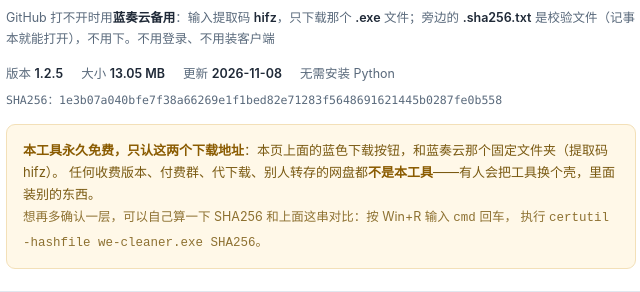
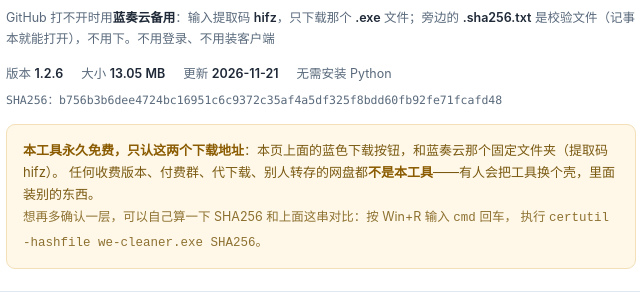
Before and after one commit to kidult-sunzi/we-cleaner, a plain HTML site: page docs/index.html in a window 1280 px wide. Shown: the part 339-631 px from the top of the page, 319-959 px from the left. Drawn offline with Linux system fonts and the light colour scheme.

Commit message:
v1.2.6: WebView2 白屏提示改为文件级检测 + 看门狗
下载页版本、日期、SHA256 同步；构建版本号 1.2.6.0。

```diff
--- a/docs/index.html
+++ b/docs/index.html
@@ -67,12 +67,12 @@ footer a{color:#8fa3ba}
       <span>GitHub 打不开时用<b>蓝奏云备用</b>：输入提取码 <b>hifz</b>，只下载那个 <b>.exe</b> 文件；旁边的 <b>.sha256.txt</b> 是校验文件（记事本就能打开），不用下。不用登录、不用装客户端</span>
     </div>
     <div class="fileinfo">
-      <span>版本 <b>1.2.5</b></span>
+      <span>版本 <b>1.2.6</b></span>
       <span>大小 <b>13.05 MB</b></span>
-      <span>更新 <b>2026-11-08</b></span>
+      <span>更新 <b>2026-11-21</b></span>
       <span>无需安装 Python</span>
     </div>
-    <div class="hash">SHA256：1e3b07a040bfe7f38a66269e1f1bed82e71283f5648691621445b0287fe0b558</div>
+    <div class="hash">SHA256：b756b3b6dee4724bc16951c6c9372c35af4a5df325f8bdd60fb92fe71fcafd48</div>
     <div class="warn" style="margin-top:14px">
       <b>本工具永久免费，只认这两个下载地址</b>：本页上面的蓝色下载按钮，和蓝奏云那个固定文件夹（提取码 hifz）。
       任何收费版本、付费群、代下载、别人转存的网盘都<b>不是本工具</b>——有人会把工具换个壳，里面装别的东西。<br>
```
Also changed, not shown: 1 other file.
